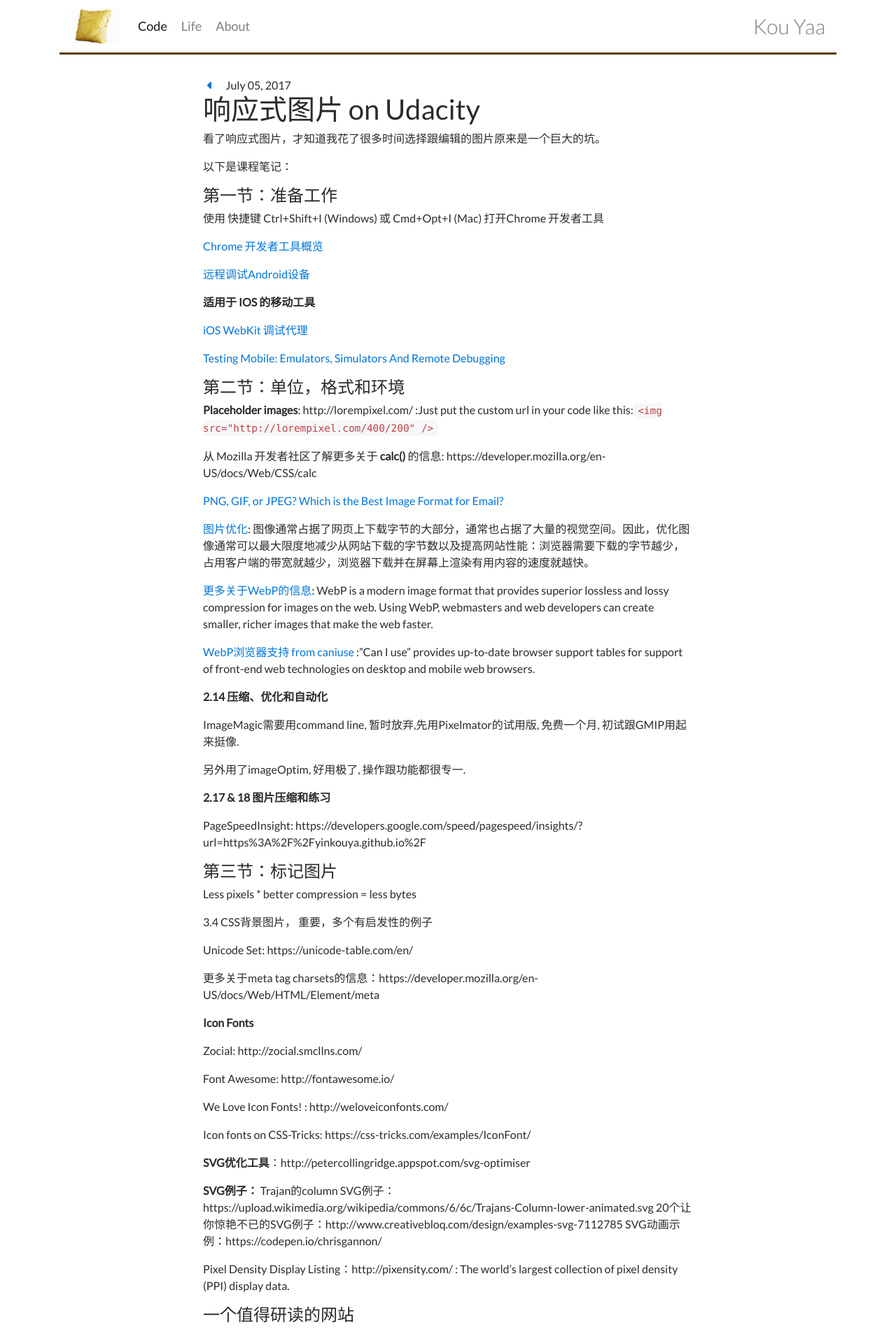
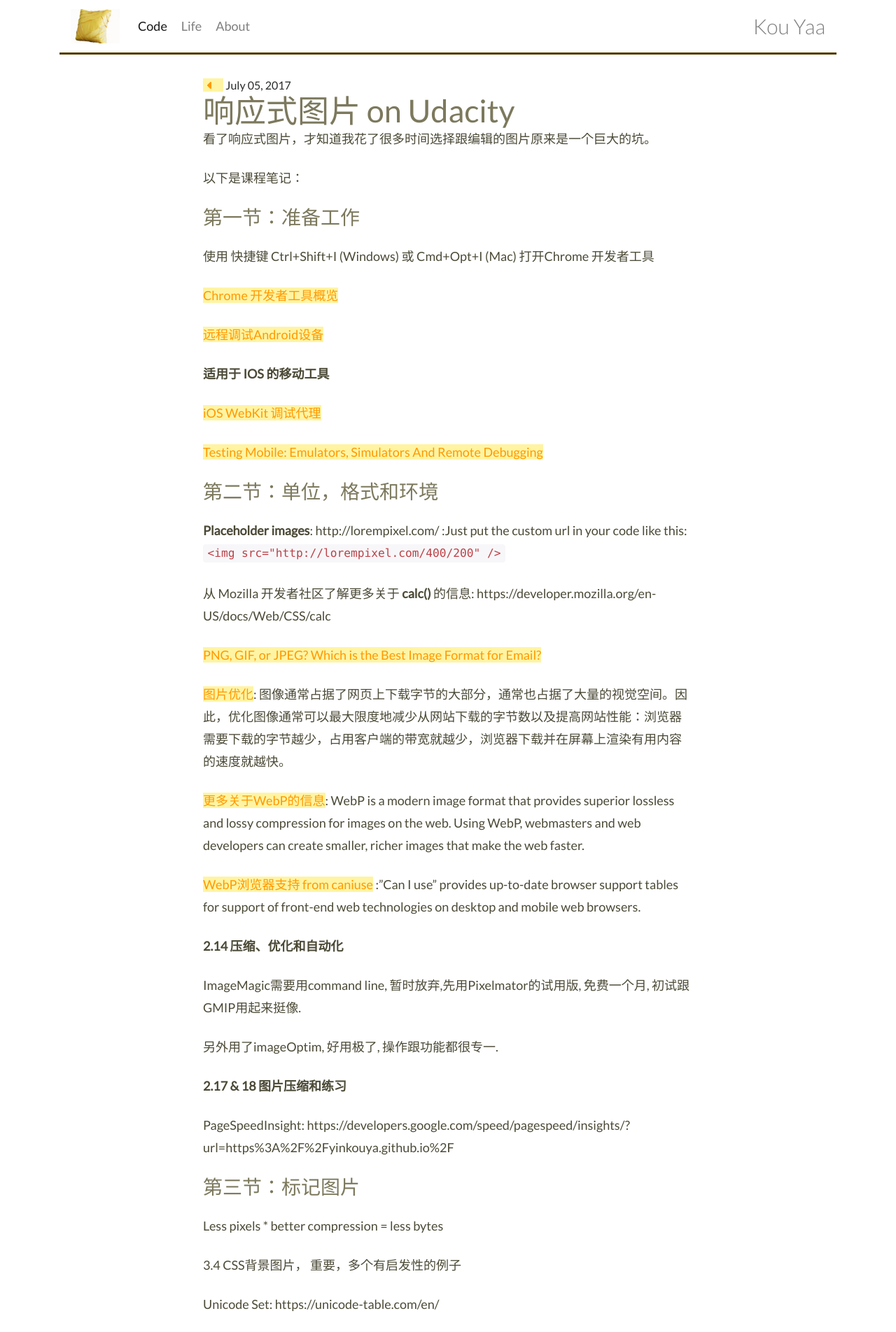
Before and after one commit to yinkouya/yinkouya.github.io, a Jekyll site: the page built from _posts/2017-07-05-响应式图片-on-Udacity.md, in a window 1280 px wide. Shown: the top 1904 px of the page at 70% size. Built offline with Jekyll 4.4.1, drawn with Linux system fonts in a browser that asks for light colours; nearby versions of some CDN libraries; a script that is not in the unit is left out.

Commit message:
Update style.css

```diff
--- a/assets/style.css
+++ b/assets/style.css
@@ -87,8 +87,8 @@
   margin: 0 auto;
 }
 
-article > h1, h2, h3 { color: #7c795d; font-size: 45px; font-weight: normal; line-height: 48px; margin: 0; }
-article > h4, h5, h6 { color: #7c795d; font-size: 28px; font-weight: 400; line-height: 32px; margin: 0 0 24px; }
-article > p { color: #4c4a37; font-size: 18px; line-height: 32px; margin: 0 0 24px; }
-article > a { color: #ff9900; background: #fff4a3; text-decoration: none; }
-article > a:hover { color: #ffcc66 }
+article h1, h2, h3 { color: #7c795d; font-size: 45px; font-weight: normal; line-height: 48px; margin: 0; }
+article h4, h5, h6 { color: #7c795d; font-size: 28px; font-weight: 400; line-height: 32px; margin: 0 0 24px; }
+article p { color: #4c4a37; font-size: 18px; line-height: 32px; margin: 0 0 24px; }
+article a { color: #ff9900; background: #fff4a3; text-decoration: none; }
+article a:hover { color: #ffcc66 }
```
